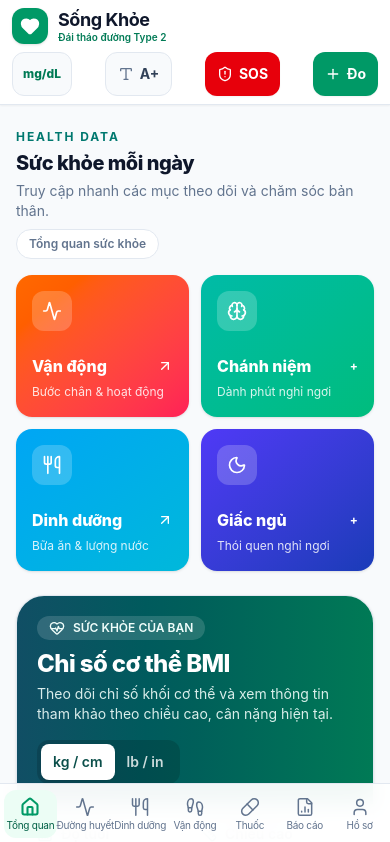
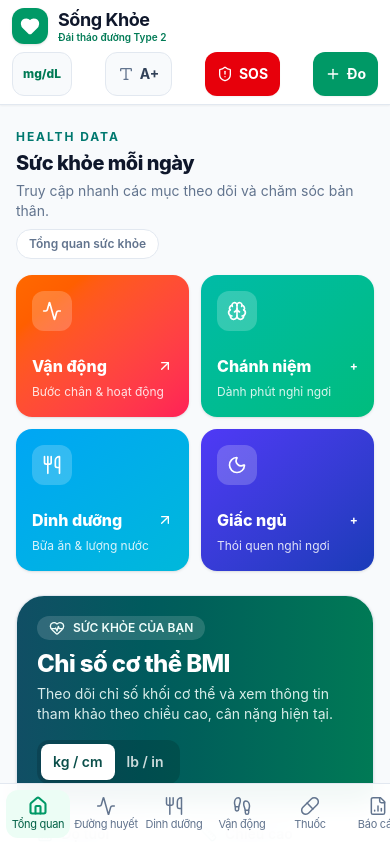
Before and after one commit to beneducation29-lgtm/Healthy, a React (Vite) app: page / in a window 390 px wide. Shown: the top 842 px of the page. Built offline with nearby package versions, Linux system fonts and the light colour scheme.

Commit message:
Improve mobile navigation accessibility
Improve touch targets, labels, and accessible navigation for mobile users.

```diff
--- a/src/components/MobileBottomNav.tsx
+++ b/src/components/MobileBottomNav.tsx
@@ -31,10 +31,10 @@ export const MobileBottomNav: React.FC<MobileBottomNavProps> = ({
 
   return (
     <nav
-      className="fixed inset-x-0 bottom-0 z-40 border-t border-slate-200 bg-white/95 px-1 pb-[env(safe-area-inset-bottom)] shadow-lg backdrop-blur-md md:hidden"
+      className="fixed inset-x-0 bottom-0 z-40 border-t border-slate-200 bg-white/95 pb-[env(safe-area-inset-bottom)] shadow-lg backdrop-blur-md md:hidden"
       aria-label="Thanh điều hướng dưới đáy màn hình"
     >
-      <div className="mx-auto flex max-w-xl items-stretch gap-0.5 overflow-x-auto py-1.5">
+      <div className="mx-auto flex w-full items-stretch gap-1 overflow-x-auto px-1.5 py-1.5 [scrollbar-width:none] [&::-webkit-scrollbar]:hidden">
         {tabs.map((tab) => {
           const Icon = tab.icon;
           const isActive = currentTab === tab.id;
@@ -44,10 +44,11 @@ export const MobileBottomNav: React.FC<MobileBottomNavProps> = ({
               type="button"
               onClick={() => onTabChange(tab.id)}
               aria-current={isActive ? 'page' : undefined}
-              className={`flex min-h-12 min-w-[48px] flex-1 flex-col items-center justify-center rounded-xl px-1 py-1 transition-colors focus-visible:outline-none focus-visible:ring-2 focus-visible:ring-emerald-600 focus-visible:ring-offset-1 ${isActive ? 'bg-emerald-50 text-emerald-800' : 'text-slate-500 hover:text-slate-800'}`}
+              aria-label={tab.label}
+              className={`flex min-h-12 min-w-[64px] flex-1 flex-col items-center justify-center rounded-xl px-1.5 py-1 transition-colors focus-visible:outline-none focus-visible:ring-2 focus-visible:ring-emerald-600 focus-visible:ring-offset-1 active:scale-[0.98] ${isActive ? 'bg-emerald-50 text-emerald-800' : 'text-slate-500 hover:text-slate-800'}`}
             >
-              <Icon className={`h-5 w-5 ${isActive ? 'text-emerald-600 stroke-[2.5]' : 'stroke-[1.8]'}`} />
-              <span className="mt-0.5 whitespace-nowrap text-[10px] leading-tight tracking-tight">{tab.label}</span>
+              <Icon aria-hidden="true" className={`h-5 w-5 shrink-0 ${isActive ? 'text-emerald-600 stroke-[2.5]' : 'stroke-[1.8]'}`} />
+              <span className="mt-0.5 whitespace-nowrap text-[11px] leading-tight tracking-tight">{tab.label}</span>
             </button>
           );
         })}
```
